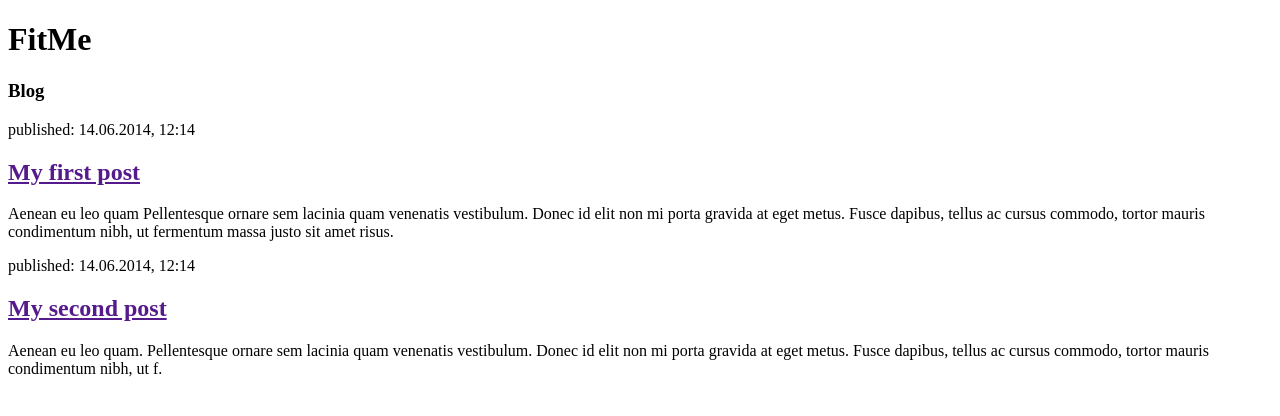
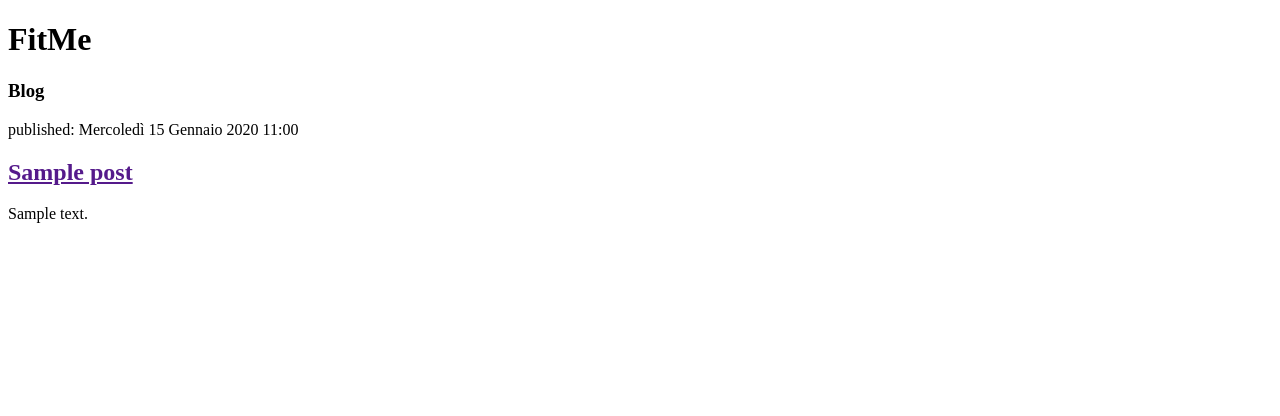
Before and after one commit to MapoDesign/FitMe, a Django app: page / in a window 1280 px wide. Shown: the top 416 px of the page. Run offline with Django 4.2, Linux system fonts and the light colour scheme; tables that the repository leaves empty hold one stand-in row (values such as "Sample post").

Commit message:
dinamic post

```diff
--- a/blog/templates/blog/post_list.html
+++ b/blog/templates/blog/post_list.html
@@ -10,17 +10,13 @@
     <h1>FitMe</h1>
     <h3>Blog</h3>
 
+    {% for post in posts %}
     <article>
-        <time>published: 14.06.2014, 12:14</time>
-        <h2><a href="">My first post</a></h2>
-        <p>Aenean eu leo quam Pellentesque ornare sem lacinia quam venenatis vestibulum. Donec id elit non mi porta gravida at eget metus. Fusce dapibus, tellus ac cursus commodo, tortor mauris condimentum nibh, ut fermentum massa justo sit amet risus.</p>
+        <time>published: {{ post.published_date }}</time>
+        <h2><a href="">{{ post.title }}</a></h2>
+        <p>{{ post.text|linebreaksbr }}</p>
     </article>
-
-    <article>
-        <time>published: 14.06.2014, 12:14</time>
-        <h2><a href="">My second post</a></h2>
-        <p>Aenean eu leo quam. Pellentesque ornare sem lacinia quam venenatis vestibulum. Donec id elit non mi porta gravida at eget metus. Fusce dapibus, tellus ac cursus commodo, tortor mauris condimentum nibh, ut f.</p>
-    </article>
+    {% endfor %}
 
 </body>
 </html>
--- a/blog/views.py
+++ b/blog/views.py
@@ -1,4 +1,7 @@
+from django.utils import timezone
 from django.shortcuts import render
+from .models import Post
 
 def post_list(request):
-    return render(request, 'blog/post_list.html', {})
+    posts = Post.objects.filter(published_date__lte=timezone.now()).order_by('published_date')
+    return render(request, 'blog/post_list.html', {'posts': posts})
```
